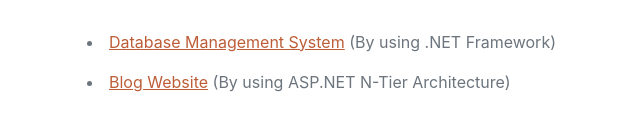
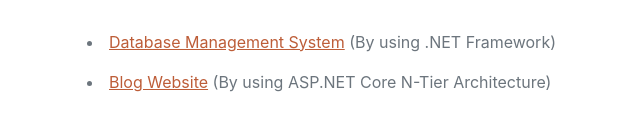
Before and after one commit to berkbstnc/berkbstnc.github.io, a plain HTML site: page index.html in a window 1280 px wide. Shown: the part 1513-1644 px from the top of the page, 233-873 px from the left. Drawn offline with nearby package versions, Linux system fonts and the light colour scheme; a web font is replaced by a local one.

Commit message:
Some changes

```diff
--- a/index.html
+++ b/index.html
@@ -60,7 +60,7 @@
                             <span class="fa-li"><i class="fas fa-check"></i></span>
                             <li><a href="https://github.com/berkbstnc/Database-Management-System">Database Management System</a> (By using .NET Framework)</li>
 							<p>
-							<li><a href="https://github.com/berkbstnc/ASP.NET-Blog">Blog Website</a> (By using ASP.NET N-Tier Architecture)</li>
+							<li><a href="https://github.com/berkbstnc/ASP.NET-Blog">Blog Website</a> (By using ASP.NET Core N-Tier Architecture)</li>
                 </div>
             </section>
             <hr class="m-0" />
```
Also changed, not shown: 1 other file.
